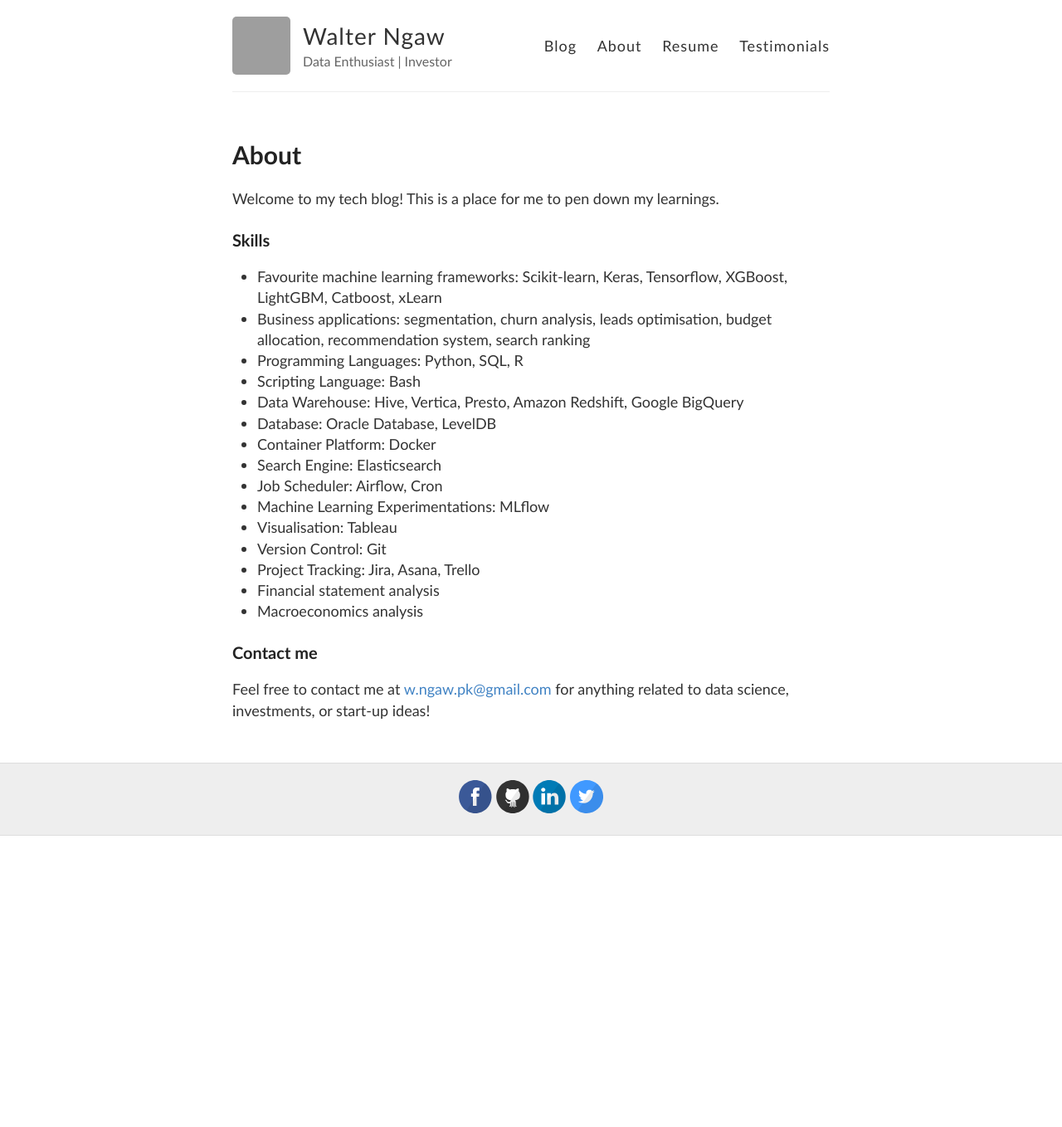
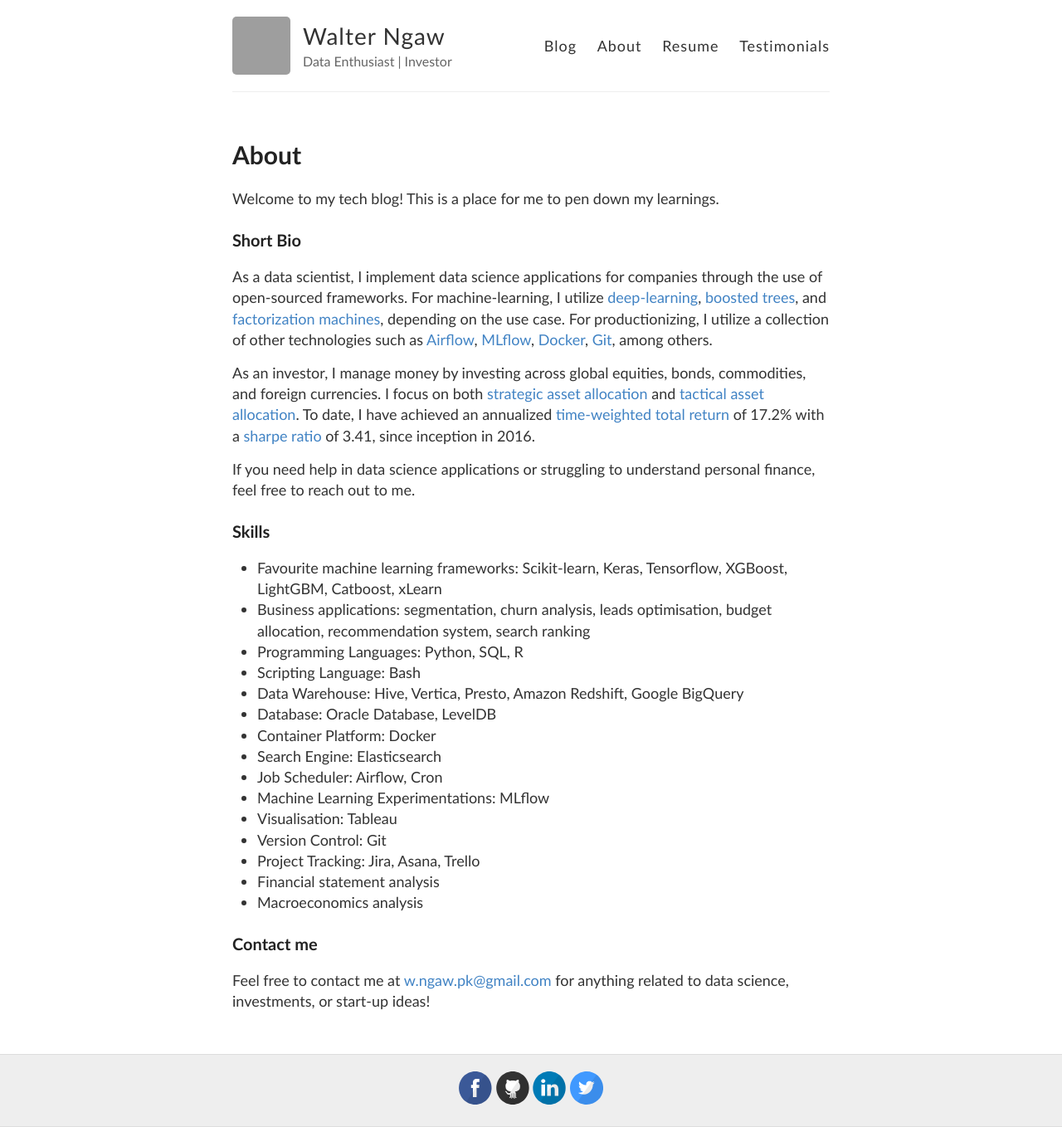
Before and after one commit to wngaw/wngaw.github.io, a Jekyll site: the page built from about.md, in a window 1280 px wide. Shown: the whole page at 83% size. Built offline with Jekyll 4.4.1, drawn with Linux system fonts in a browser that asks for light colours; before the commit the page ends 1007 px from its top, so only the background shows below that; grey boxes are pictures that could not be loaded.

Commit message:
edited about me

```diff
--- a/_config.yml
+++ b/_config.yml
@@ -23,7 +23,7 @@
   flickr:
   github: wngaw
   instagram:
-  linkedin: walter-ngaw-5761762b
+  linkedin: walter-ngaw
   pinterest:
   rss: # just type anything here for a working RSS icon
   twitter: WalterNgaw
--- a/about.md
+++ b/about.md
@@ -6,7 +6,16 @@
 
 Welcome to my tech blog! This is a place for me to pen down my learnings.
 
+### Short Bio
+
+As a data scientist, I implement data science applications for companies through the use of open-sourced frameworks. For machine-learning, I utilize [deep-learning](https://en.wikipedia.org/wiki/Deep_learning), [boosted trees](https://en.wikipedia.org/wiki/Gradient_boosting), and [factorization machines](http://www.libfm.org), depending on the use case. For productionizing, I utilize a collection of other technologies such as [Airflow](https://airflow.apache.org), [MLflow](https://mlflow.org), [Docker](https://www.docker.com), [Git](https://git-scm.com), among others.
+
+As an investor, I manage money by investing across global equities, bonds, commodities, and foreign currencies. I focus on both [strategic asset allocation](https://www.investopedia.com/terms/s/strategicassetallocation.asp) and [tactical asset allocation](https://www.investopedia.com/terms/t/tacticalassetallocation.asp). To date, I have achieved an annualized [time-weighted total return](https://www.investopedia.com/terms/t/time-weightedror.asp) of 17.2% with a [sharpe ratio](https://www.investopedia.com/terms/s/sharperatio.asp) of 3.41, since inception in 2016.
+
+If you need help in data science applications or struggling to understand personal finance, feel free to reach out to me.
+
 ### Skills
+
 - Favourite machine learning frameworks: Scikit-learn, Keras, Tensorflow, XGBoost, LightGBM, Catboost, xLearn
 - Business applications: segmentation, churn analysis, leads optimisation, budget allocation, recommendation system, search ranking
 - Programming Languages: Python, SQL, R
```
